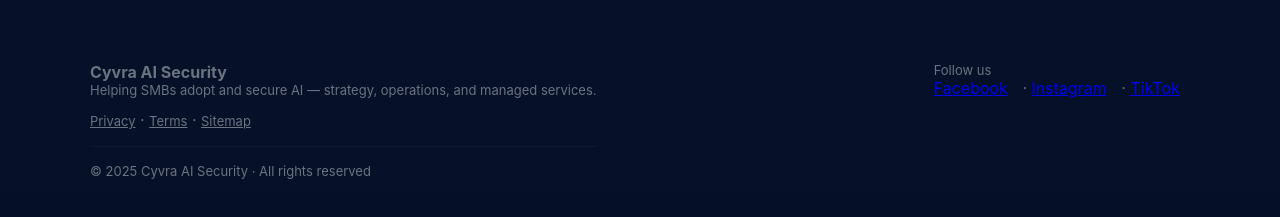
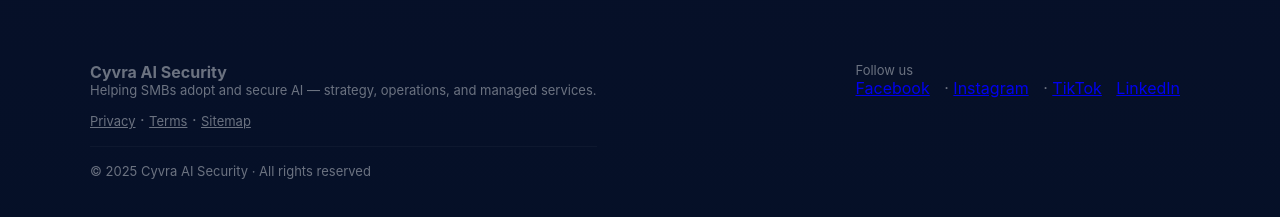
Before and after one commit to Offargu/offargu_sec, a plain HTML site: page terms.html in a window 1280 px wide. Shown: the part 203-420 px from the top of the page. Drawn offline with Linux system fonts and the light colour scheme.

Commit message:
Update 101

```diff
--- a/terms.html
+++ b/terms.html
@@ -46,6 +46,7 @@
       <a href="https://facebook.com" target="_blank" aria-label="Facebook">Facebook</a> ·
       <a href="https://instagram.com" target="_blank" aria-label="Instagram">Instagram</a> ·
       <a href="https://tiktok.com" target="_blank" aria-label="TikTok">TikTok</a>
+      <a href="https://linkedin.com" target="_blank" aria-label="LinkedIn">LinkedIn</a>
     </div>
   </div>
 </footer>
```
